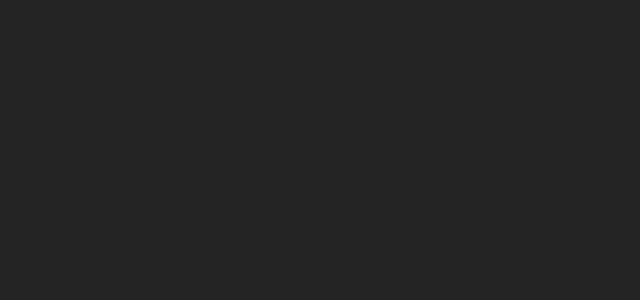
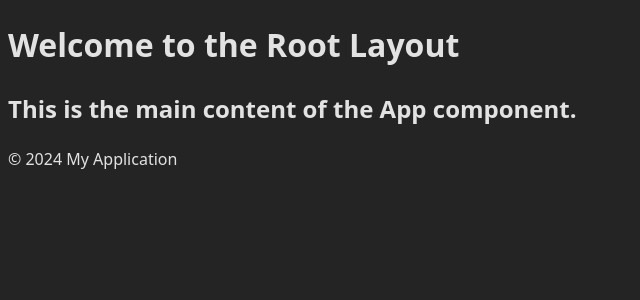
Before and after one commit to Omid2831/portfolio-visionary, a React (Vite) app: page / in a window 1280 px wide. Shown: the top 300 px of the page, without its empty margins (0-640 px from the left). Built offline with nearby package versions, Linux system fonts and the light colour scheme.

Commit message:
add: wrap App component in RootLayout for improved structure `Base Example just to get started`

```diff
--- a/src/App.jsx
+++ b/src/App.jsx
@@ -1,8 +1,12 @@
-
+import RootLayout from "./layouts/RootLayout"
 
 const App = () => {
   return (
-    <div></div>
+   <RootLayout>
+      <div>
+        <h2>{`This is the main content of the App component.`}</h2>
+      </div>
+   </RootLayout>
   )
 }
 
```
